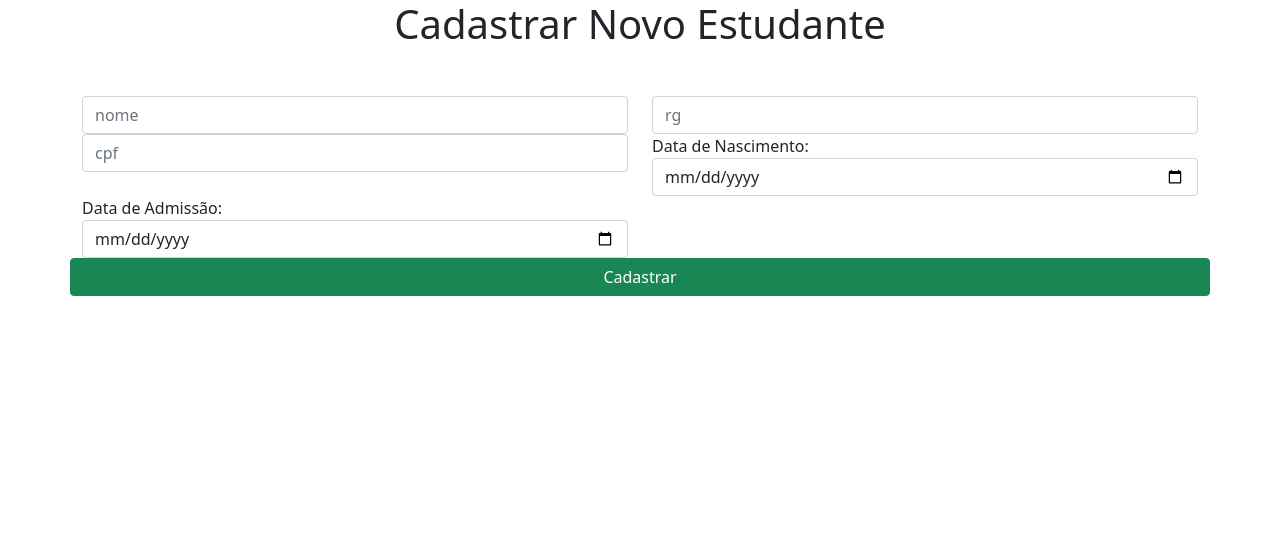
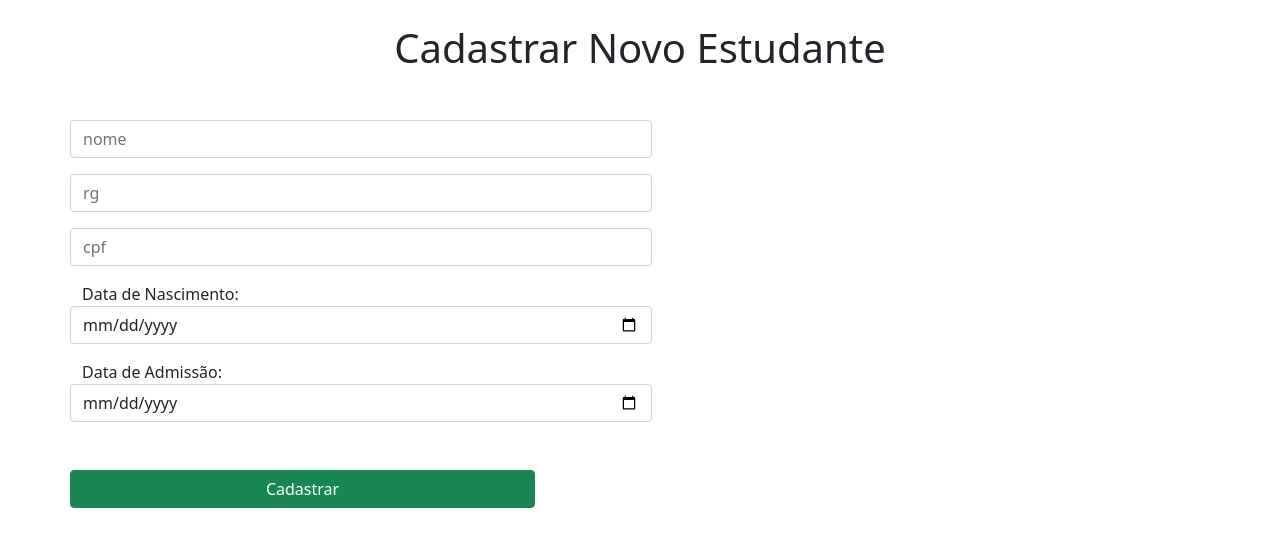
Before and after one commit to Lelou123/Visie-Teste, a Flask app: page /add in a window 1280 px wide. Shown: the top 547 px of the page. Run offline with Flask 2, Linux system fonts and the light colour scheme.

Commit message:
Finish Project1

```diff
--- a/templates/Index.html
+++ b/templates/Index.html
@@ -4,7 +4,7 @@
 <head>
     <meta charset="UTF-8">
     <title>Py Web</title>
-    <link href="https://cdn.jsdelivr.net/npm/bootstrap@5.1.3/dist/css/bootstrap.min.css" rel="stylesheet" integrity="sha384-1BmE4kWBq78iYhFldvKuhfTAU6auU8tT94WrHftjDbrCEXSU1oBoqyl2QvZ6jIW3" crossorigin="anonymous">
+    <link href="https://cdn.jsdelivr.net/npm/bootstrap@5.1.3/dist/css/bootstrap.min.css" rel="stylesheet" >
 </head>
 <body>
 
@@ -30,8 +30,8 @@
                         <td>{{item.id}}</td>
                         <td>{{item.nome}}</td>
                         <td>{{item.data_admissao}}</td>
-                        <td><a href="/edit/{{item.id}}" >Editar</a></td>
-                        <td><a href="/delete/{{item.id}}" >Deletar</a></td>
+                        <td><a href="/edit/{{item.id}}" class="btn btn-primary">Editar</a></td>
+                        <td><a href="/delete/{{item.id}}" class="btn btn-danger">Deletar</a></td>
                 </tr>
             {% endfor %}
             </tbody>
--- a/templates/add.html
+++ b/templates/add.html
@@ -6,28 +6,28 @@
   <link href="https://cdn.jsdelivr.net/npm/bootstrap@5.1.3/dist/css/bootstrap.min.css" rel="stylesheet" integrity="sha384-1BmE4kWBq78iYhFldvKuhfTAU6auU8tT94WrHftjDbrCEXSU1oBoqyl2QvZ6jIW3" crossorigin="anonymous">
 </head>
 <body>
-<h1  style="text-align:center;">Cadastrar Novo Estudante</h1>
+<h1  style="text-align:center;" class="mt-4">Cadastrar Novo Estudante</h1>
 <form action="/add" class="container" method="post">
-    <div class="row mt-5">
-        <div class="col-md-6">
+    <div class="col-md-6 mt-5 ">
+        <div class="row mt-3">
             <input type="text " name="nome" id="nome" placeholder="nome" class="form-control">
         </div>
-        <div class="col-md-6">
+        <div class="row mt-3">
             <input type="text " name="rg" id="rg" placeholder="rg" class="form-control">
         </div>
-        <div class="col-md-6">
+        <div class="row mt-3">
             <input type="text " name="cpf" id="cpf" placeholder="cpf" class="form-control">
         </div>
-        <div class="col-md-6">
+        <div class="row mt-3">
             <label class="dataID" for="data_nascimento">Data de Nascimento:</label>
             <input type="date" name="data_nascimento" id="data_nascimento" placeholder="data_nascimento" class="form-control">
         </div>
-        <div class="col-md-6">
+        <div class="row mt-3">
             <label class="dataID" for="data_admissao">Data de Admissão:</label>
             <input type="date" name="data_admissao" id="data_admissao" placeholder="data_admissao" class="form-control">
         </div>
     </div>
-    <div class="row col-xs-12">
+    <div class="row col-5 mt-5">
         <button type="submit" class="btn btn-success">Cadastrar</button>
     </div>
 </form>
```
Also changed, not shown: main.py (+4 -14 lines), templates/edit.html (+14 -14 lines).
